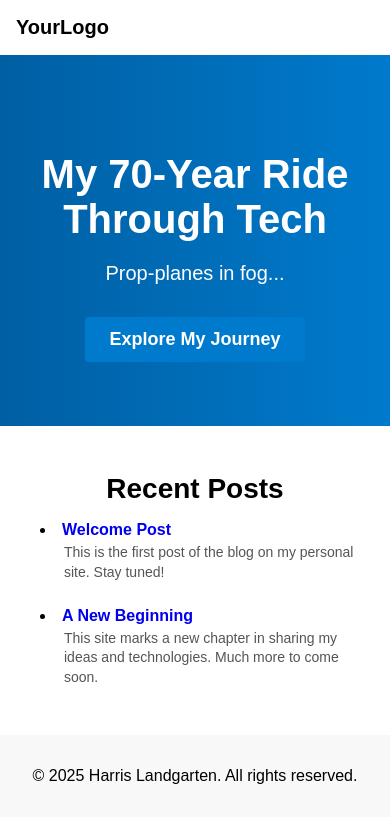
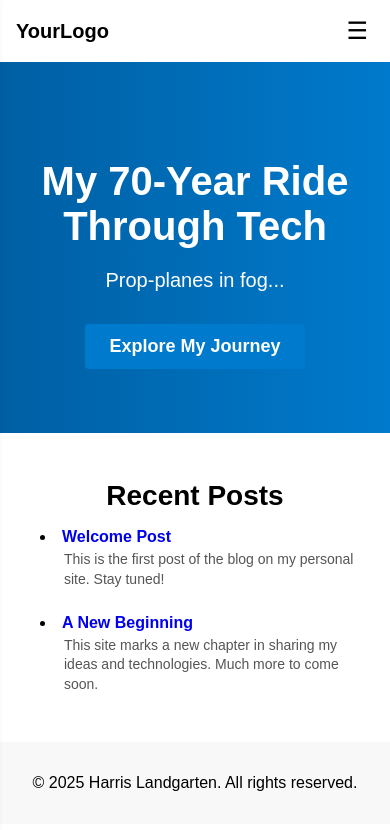
Before and after one commit to hlandgarten/hlandgarten.github.io, a Jekyll site: the page built from index.md, in a window 390 px wide. Shown: the top 830 px of the page. Built offline with Jekyll 4.4.1, drawn with Linux system fonts in a browser that asks for light colours.

Commit message:
fix scripts 6

```diff
--- a/_layouts/home.html
+++ b/_layouts/home.html
@@ -6,35 +6,51 @@
   <title>{{ page.title | default: site.title }}</title>
   <link rel="stylesheet" href="{{ '/assets/css/styles.css' | relative_url }}">
 <style>
-    /* Header + nav layout */
+  /* Header layout */
   .site-header {
     display: flex;
     align-items: center;
-      justify-content: space-between;
+    justify-content: space-between; /* logo at left, nav/toggle at right */
     padding: 1rem;
     background: #fff;
     position: relative;
     z-index: 100;
   }
-    .logo a { font-size: 1.25rem; font-weight: bold; text-decoration: none; color: #000; }
 
-    /* Primary nav */
+  /* Logo */
+  .logo a {
+    font-size: 1.25rem;
+    font-weight: bold;
+    color: #000;
+    text-decoration: none;
+  }
+
+  /* Desktop nav (hidden on mobile) */
+  .site-nav {
+    display: none; /* hide by default, show on desktop */
+  }
+  @media (min-width: 768px) {
+    .site-nav {
+      display: block;
+    }
     .site-nav > ul {
       display: flex;
       gap: 2rem;
       margin: 0;
       padding: 0;
       list-style: none;
+      justify-content: center; /* center under header */
     }
-    .site-nav li { position: relative; }
+    .site-nav li {
+      position: relative;
+    }
     .site-nav a {
       color: #000;
       text-decoration: none;
-      padding: 0.5rem 0;
+      padding: 0.5rem;
       display: block;
     }
-
-    /* Submenu (desktop) */
+    /* dropdown */
     .site-nav .sub-menu {
       display: none;
       position: absolute;
@@ -47,42 +63,77 @@
       z-index: 200;
       white-space: nowrap;
     }
-    /* Keep it open on hover */
     .site-nav .has-sub:hover > .sub-menu,
     .site-nav .sub-menu:hover {
       display: block;
     }
-    /* Highlight submenu items */
     .site-nav .sub-menu li a:hover {
       background: #f0f0f0;
       color: #007acc;
     }
+  }
 
-    /* Ensure overflow for dropdowns */
-    .site-header, .site-nav { overflow: visible; }
+  /* Mobile toggle button (visible only on mobile) */
+  .nav-toggle {
+    display: block;
+    background: none;
+    border: none;
+    font-size: 1.5rem;
+    cursor: pointer;
+  }
+  @media (min-width: 768px) {
+    .nav-toggle {
+      display: none;
+    }
+  }
 
-    /* Mobile: stack nav */
+  /* Backdrop + drawer */
+  .nav-backdrop {
+    display: none;
+    position: fixed;
+    top: 0; left: 0; right: 0; bottom: 0;
+    background: rgba(0,0,0,0.3);
+    z-index: 150;
+  }
+  .site-nav.open ~ .nav-backdrop,
+  .nav-backdrop.open {
+    display: block;
+  }
   @media (max-width: 767px) {
-      .site-header { flex-direction: column; align-items: flex-start; }
-      .site-nav > ul { flex-direction: column; width: 100%; }
-      .site-nav .sub-menu {
-        position: static;
-        box-shadow: none;
+    .site-nav {
+      position: fixed;
+      top: 0; right: -250px;
+      width: 250px;
+      height: 100%;
+      background: #fff;
+      box-shadow: -2px 0 6px rgba(0,0,0,0.1);
+      transition: right 0.3s ease;
+      display: block;
+      padding-top: 2rem;
+      z-index: 200;
+    }
+    .site-nav.open {
+      right: 0;
+    }
+    .site-nav > ul {
+      flex-direction: column;
+      gap: 0;
       padding-left: 1rem;
+    }
+    .site-nav a {
+      padding: 0.75rem 0;
     }
   }
 </style>
 </head>
 <body>
 <header class="site-header">
-    <div class="logo">
-      <a href="{{ '/' | relative_url }}">YourLogo</a>
-    </div>
+  <div class="logo"><a href="{{ '/' | relative_url }}">YourLogo</a></div>
+  <button class="nav-toggle" aria-label="Open navigation">☰</button>
   <nav class="site-nav">
     <ul>
       <li><a href="{{ '/' | relative_url }}">Home</a></li>
-        {% assign items = site.data.navigation %}
-        {% for item in items %}
+      {% for item in site.data.navigation %}
       <li class="has-sub">
         <a href="{{ item.url }}">{{ item.title }}</a>
         {% if item.submenu %}
@@ -96,7 +147,9 @@
       {% endfor %}
     </ul>
   </nav>
+  <div class="nav-backdrop"></div>
 </header>
+
 
   <!-- Expose taglines to JS -->
   <script>window.taglines = {{ site.data.taglines | jsonify }};</script>
```
Also changed, not shown: 2 other files. Lines whose indentation alone changed are shown as unchanged.
